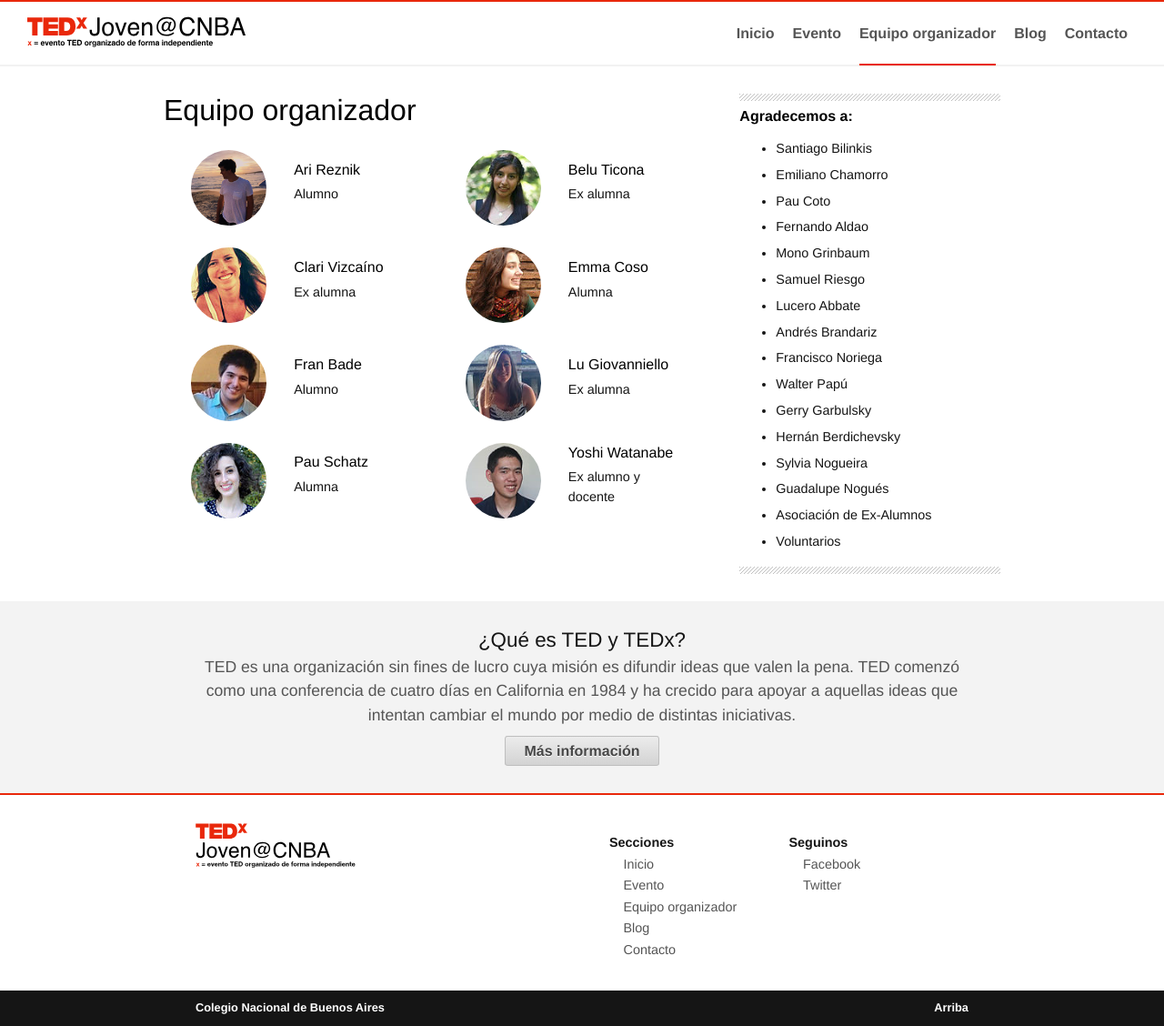
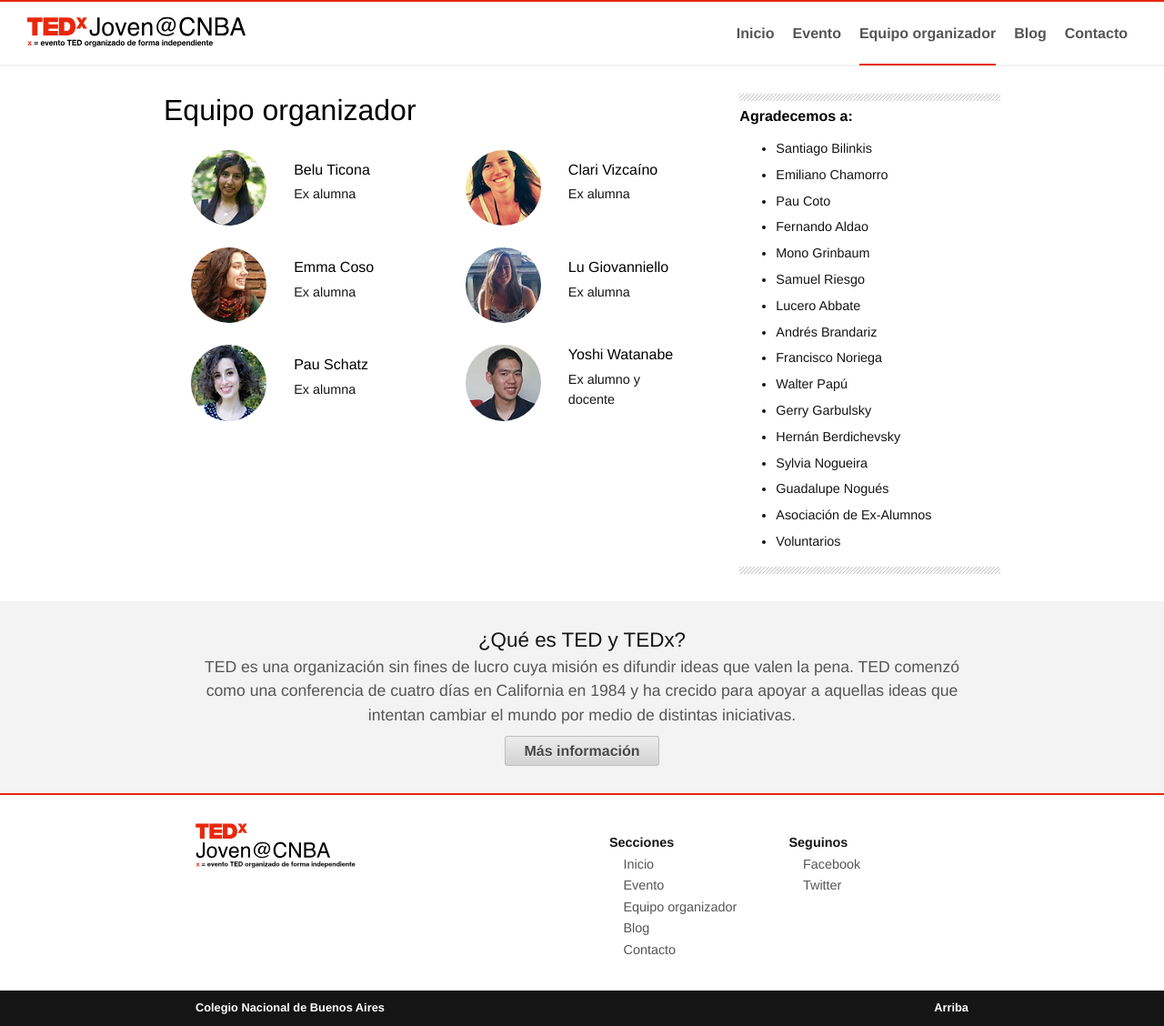
Before and after one commit to TEDxCNBA/pagina, a Jekyll site: the page built from equipo.html, in a window 1280 px wide. Shown: the whole page at 91% size. Built offline with Jekyll 4.4.1, drawn with Linux system fonts in a browser that asks for light colours.

Commit message:
actualización de equipo
alumno a ex alumno, sacar integrantes.

```diff
--- a/_data/organizers.yml
+++ b/_data/organizers.yml
@@ -1,7 +1,3 @@
-- nombre: Ari Reznik
-  perfil: Alumno
-  foto: /ari.jpg
-
 - nombre: Belu Ticona
   perfil: Ex alumna
   foto: /belu.jpg
@@ -11,19 +7,15 @@
   foto: /clari.jpg
 
 - nombre: Emma Coso
-  perfil: Alumna
+  perfil: Ex alumna
   foto: /emma.jpg
-
-- nombre: Fran Bade
-  perfil: Alumno
-  foto: /fran.jpg
 
 - nombre: Lu Giovanniello
   perfil: Ex alumna
   foto: /lu.jpg
 
 - nombre: Pau Schatz
-  perfil: Alumna
+  perfil: Ex alumna
   foto: /pau.jpg
 
 - nombre: Yoshi Watanabe
```
